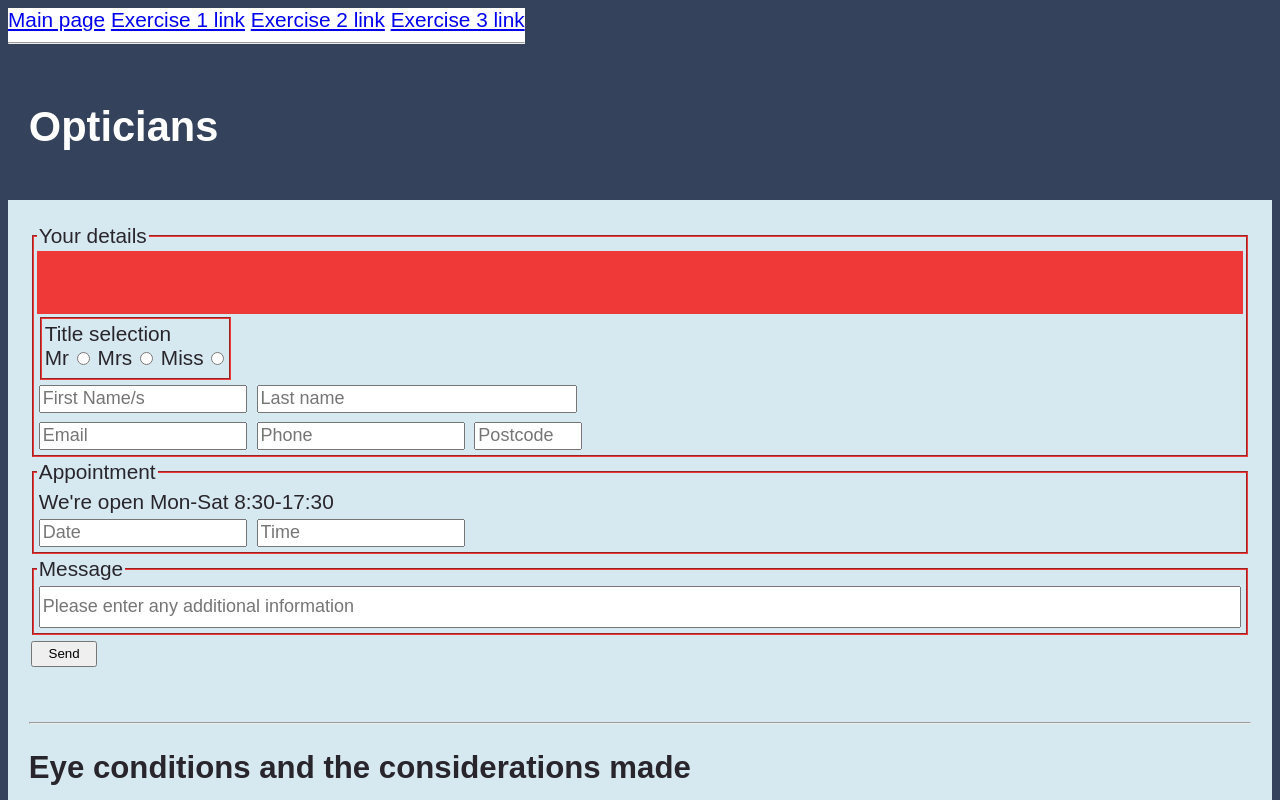
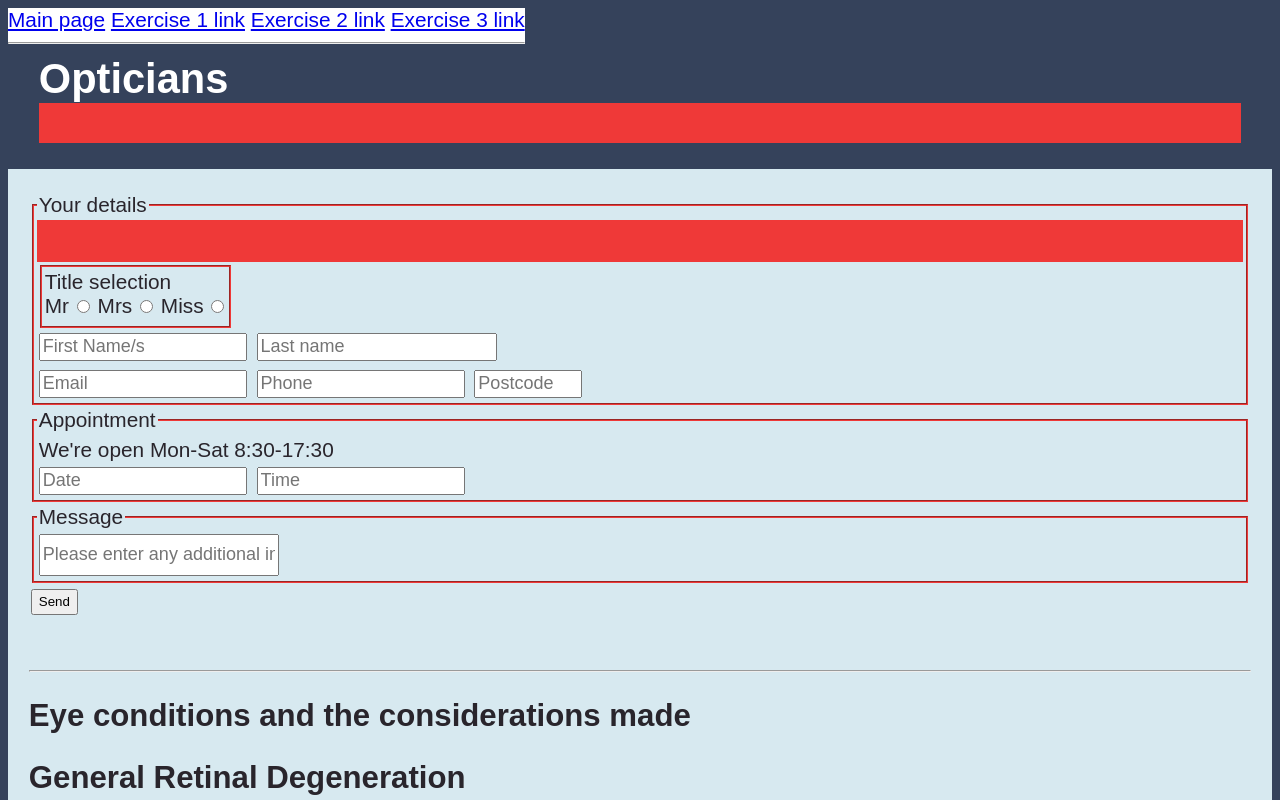
Before and after one commit to J-Wll/AriaExercises, a plain HTML site: page examples/ex02.html in a window 1280 px wide. Shown: the top 800 px of the page. Drawn offline with Linux system fonts and the light colour scheme.

Commit message:
Padding and styling

```diff
--- a/examples/css/ex2style.css
+++ b/examples/css/ex2style.css
@@ -12,7 +12,7 @@ body {
 }
 
 header {
-    padding:1em;
+    padding: 0em 1em 0.5em 1em;
     background-color: #35425b;
     height: 5em;
     color: white;
@@ -26,8 +26,15 @@ aside {
 
 .colourBlock{
     background-color: #ef3938;
-    height: 3em;
+    height: 2em;
     width: 100%;
+}
+
+.companyName{
+    margin: 10px;
+    border: solid;
+    border-width: 0px 0px 40px 0px;
+    border-color: #ef3938;
 }
 
 .border {
@@ -39,6 +46,10 @@ aside {
     border-image: initial;
     margin: 3px;
     padding: 3px;
+}
+
+fieldset{
+    margin: 3px;
 }
 
 figure img{
@@ -66,27 +77,28 @@ figure img{
 input{
     margin:2px
 }
+
 input[type=text] {
-    width: 200px;
-    height: 22px;
+    max-width: 200px;
+    min-height: 22px;
     font-size: 18px;
 }
 
 #surname {
-    width: 312px;
+    max-width: 312px;
 }
 
 #postcode {
-    width: 100px;
+    max-width: 100px;
 }
 
 #message {
-    width: 99%;
+    max-width: 99%;
     /* max-width: 1062px; */
-    height: 2em;
+    min-height: 2em;
 }
 
 input[type=submit]{
-    width: 5em;
-    height: 2em;
+    max-width: 5em;
+    min-height: 2em;
 }
```
Also changed, not shown: examples/ex02.html (+1 -0 lines).
